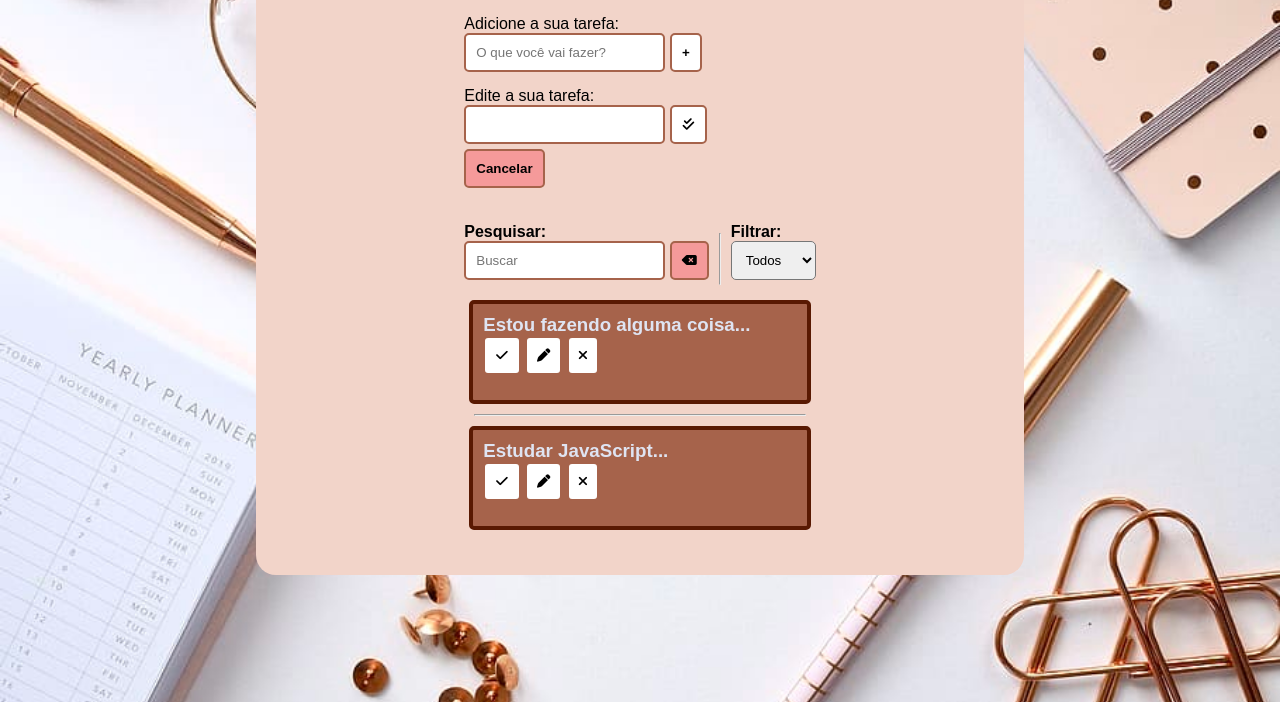
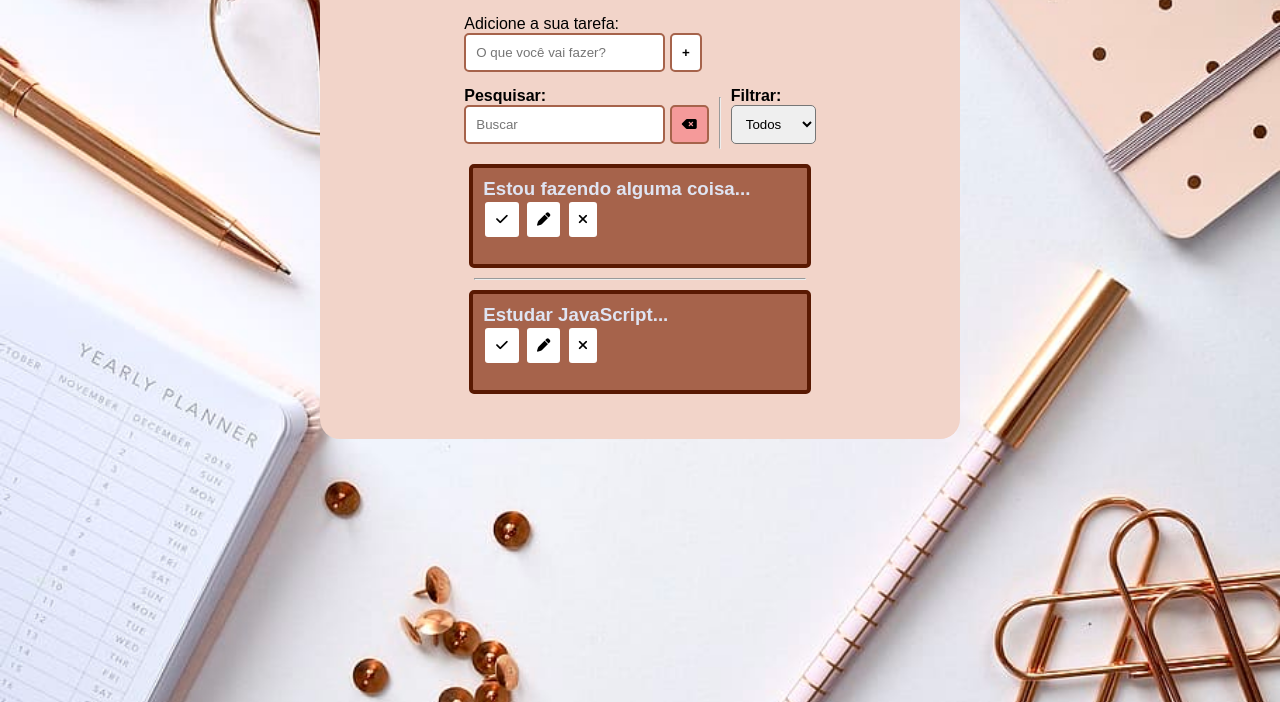
Before and after one commit to EllieVieira/To-Do-js-project, a plain HTML site: page index.html in a window 1280 px wide. Shown: the part 98-800 px from the top of the page. Drawn offline with Linux system fonts and the light colour scheme.

Commit message:
atualizações

```diff
--- a/css/style.css
+++ b/css/style.css
@@ -20,6 +20,10 @@ body {
     background-size: cover;
 }
 
+.hide {
+    display: none;
+}
+
 h1 {
     color: var(--palette-color-4);
     white-space: nowrap;
@@ -28,7 +32,7 @@ h1 {
 .todo-container {
     background-color: var(--palette-color-2);
     padding: 20px;
-    margin: 2vw 20vw;
+    margin: 2vw 25vw;
     border-radius: 20px;
     justify-items: center;
 }
@@ -83,7 +87,7 @@ button {
     background-color: var(--palette-color-3);
 }
 
-h3{
+h3 {
     color: var(--palette-color-5);
 }
 
--- a/index.html
+++ b/index.html
@@ -27,7 +27,7 @@
                     <i class="fa-thin fa-plus"></i>
                 </button>
         </form>
-        <form id="edit-form">
+        <form id="edit-form" class="hide">
             <p>Edite a sua tarefa:</p>
             <div class="form-control">
                 <input type="text" id="edit-input">
```
